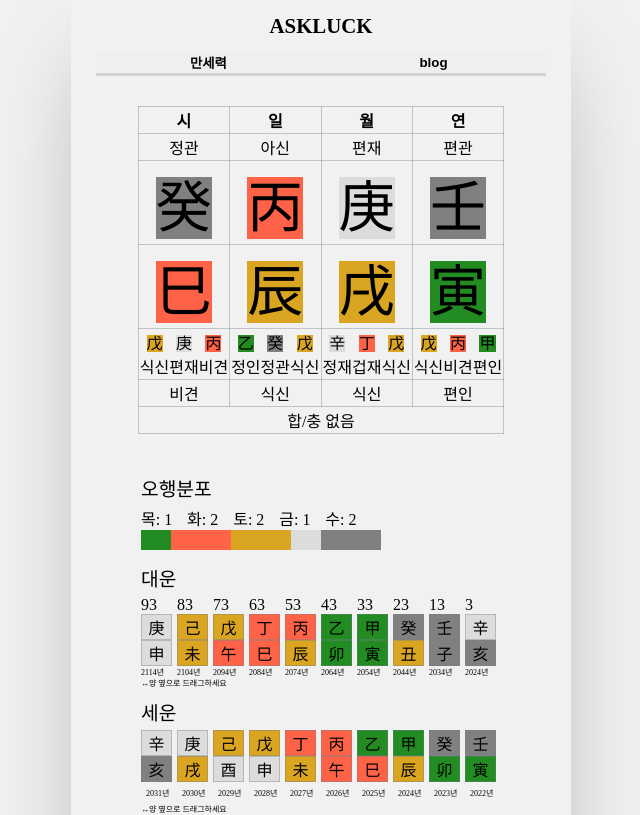
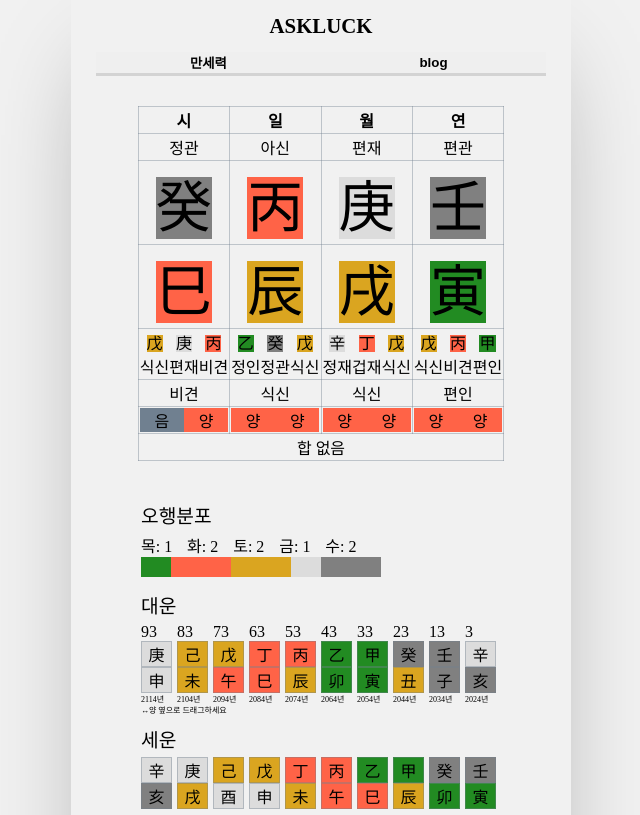
Before and after one commit to seni95/askLuck, a React (Create React App) app: page / in a window 1280 px wide. Shown: the top 815 px of the page, without its empty margins (319-959 px from the left). Built offline with nearby package versions, Linux system fonts and the light colour scheme.

Commit message:
added function _distribute plus minus

```diff
--- a/src/App.css
+++ b/src/App.css
@@ -56,3 +56,11 @@ html, body{
     left: calc(100% - 2.3rem);
     background:#fff;
   }
+
+  #양{
+    background-color:tomato;
+  }
+
+  #음{
+    background-color: slategrey;
+  }
--- a/src/components/result/four_pillar_viewer.jsx
+++ b/src/components/result/four_pillar_viewer.jsx
@@ -6,6 +6,7 @@ import { useState } from 'react';
 import ShowHop from './result_detail/showHop';
 import Data from '../data/data';
 import CalculateInnerAttri from '../logic/calculate_innerAttri';
+import ShowPlusMinus from './result_detail/showPlusMinus';
 
 const FourPillarViewer = (props) => {
 
@@ -157,6 +158,22 @@ const FourPillarViewer = (props) => {
                         <span><CalculateFamily daySky={daySky} ground={yearGround}></CalculateFamily></span>
                     </td>
                 </tr>
+
+                <tr>
+            <td>
+                <span><ShowPlusMinus sky={timeSky} ground={timeGround}></ShowPlusMinus></span>
+
+            </td>
+            <td>
+                <span><ShowPlusMinus sky={daySky} ground={dayGround}></ShowPlusMinus></span>
+            </td>
+            <td>
+                <span><ShowPlusMinus sky={monthSky} ground={monthGround}></ShowPlusMinus></span>
+            </td>
+            <td>
+                <span><ShowPlusMinus sky={yearSky} ground={yearGround}></ShowPlusMinus></span>
+            </td>
+                </tr>
                <tr>
                <td colspan="4">
                <ShowHop
--- /dev/null
+++ b/src/components/result/result_detail/result_detail.module.css
@@ -0,0 +1,4 @@
+.plusMinus{
+    display: inline-block;
+    width:50%;
+}
--- a/src/components/result/result_detail/showHop.jsx
+++ b/src/components/result/result_detail/showHop.jsx
@@ -268,6 +268,7 @@ return null;
     }
 
 
+
   return (
     <div>
       {figureSkyHop()}
@@ -276,7 +277,7 @@ return null;
       {figureBanHop()}
       {figureSixHop()}
       {!figureSkyHop()&&!figureBangHop()&&!figureSomHop()&&!figureBanHop()&&!figureSixHop()&&
-      <div>합/충 없음</div>
+      <div>합 없음</div>
       }
     </div>
   )
--- /dev/null
+++ b/src/components/result/result_detail/showPlusMinus.jsx
@@ -0,0 +1,16 @@
+import React from 'react'
+import styles from './result_detail.module.css'
+const ShowPlusMinus = (props) => {
+    const sky=props.sky;
+    const ground=props.ground;
+
+
+  return (
+    <div>
+    <div id={sky.sign} className={styles.plusMinus}>{sky.sign}</div>
+    <div id={ground.sign} className={styles.plusMinus}>{ground.sign}</div>
+    </div>
+  )
+}
+
+export default ShowPlusMinus
```
